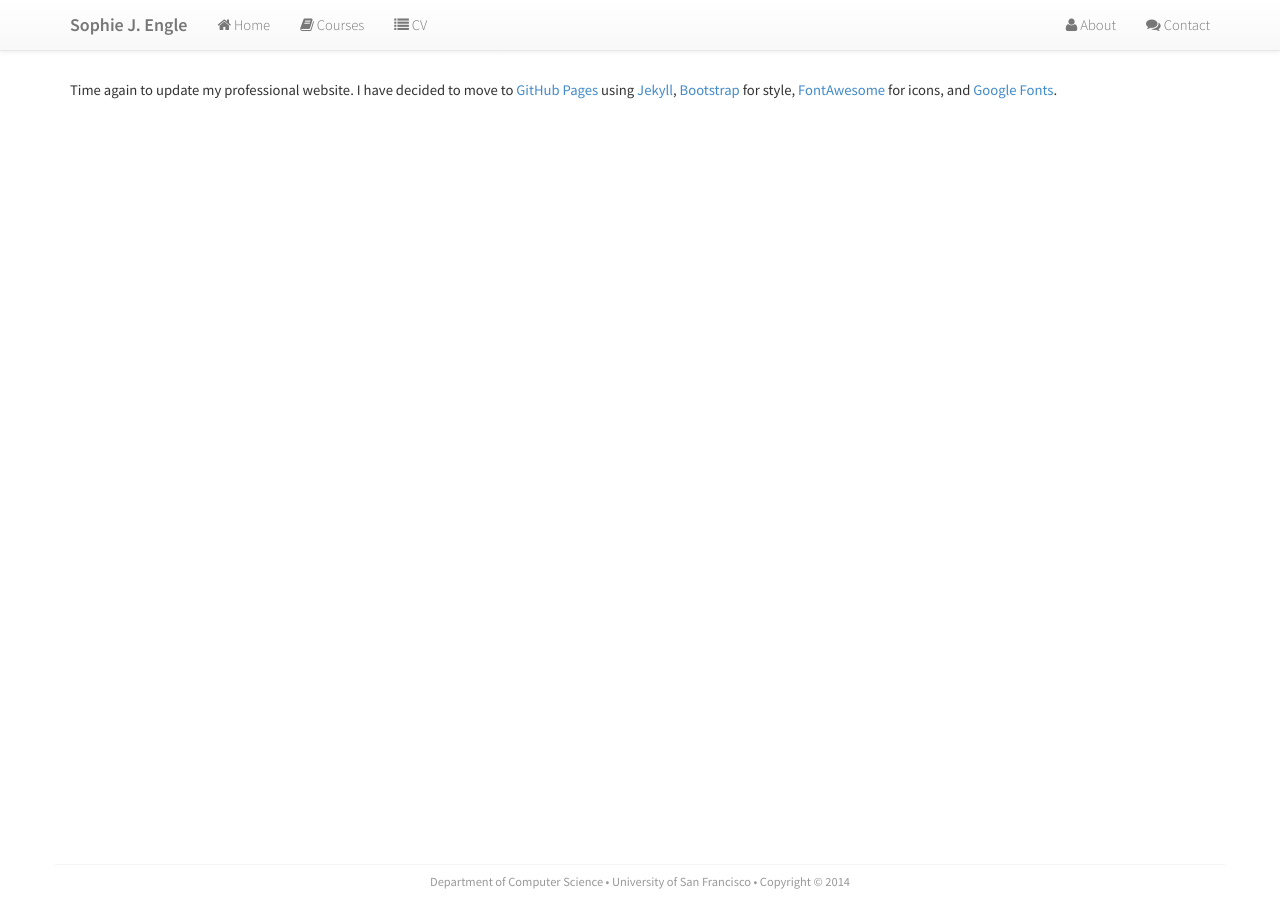
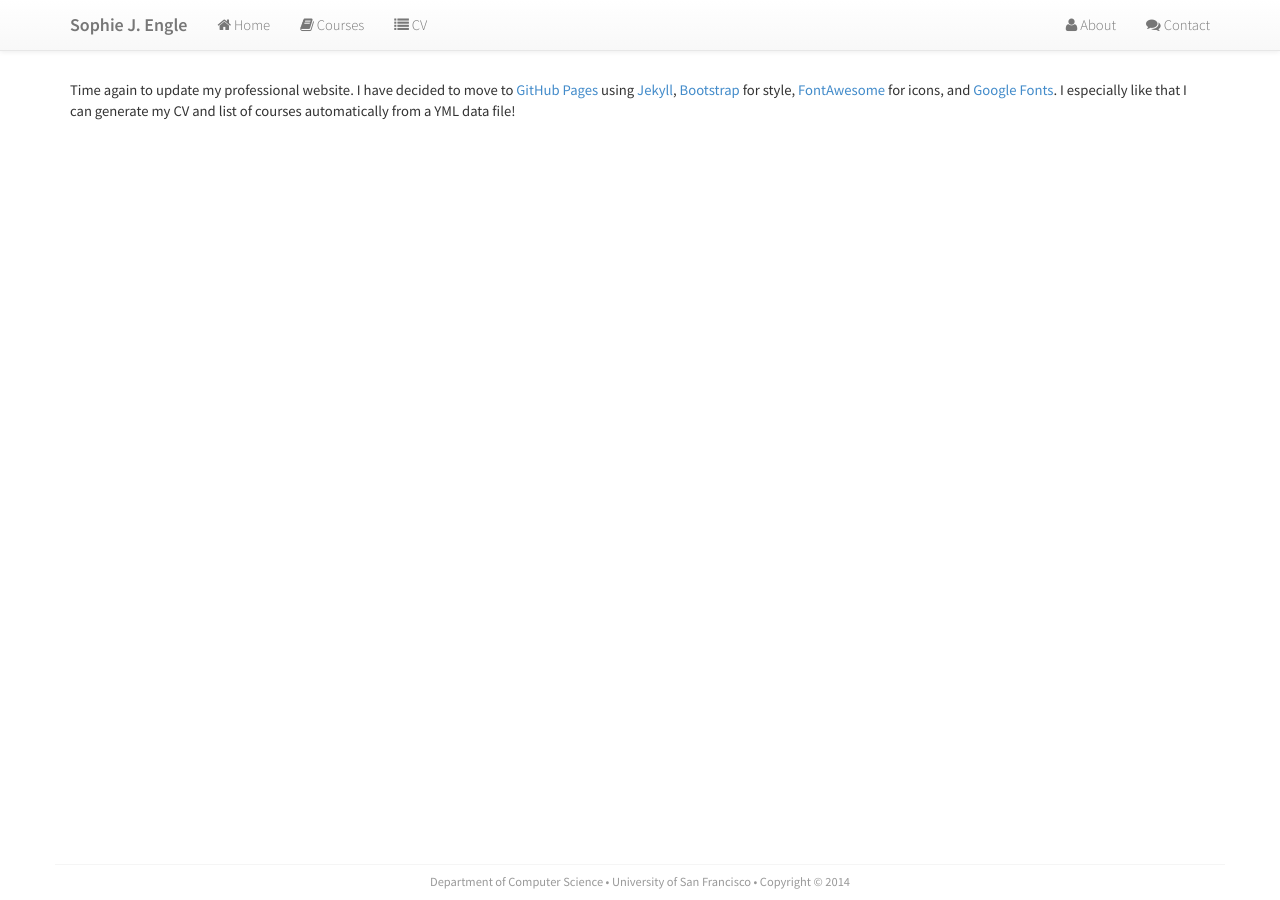
Before and after one commit to sjengle/sjengle.github.io, a Jekyll site: the page built from _posts/2014-01-14-website-relaunch.html, in a window 1280 px wide. Built offline with Jekyll 4.4.1, drawn with Linux system fonts in a browser that asks for light colours; Markdown is read by kramdown in place of the engine named in the settings.

Commit message:
Updating initial post.

```diff
--- a/_posts/2014-01-14-website-relaunch.html
+++ b/_posts/2014-01-14-website-relaunch.html
@@ -4,4 +4,4 @@ title:  "Website Relaunch"
 date:   2014-01-14 20:50:00
 ---
 
-<p>Time again to update my professional website. I have decided to move to <a href="http://pages.github.com/">GitHub Pages</a> using <a href="http://jekyllrb.com/">Jekyll</a>, <a href="http://getbootstrap.com/">Bootstrap</a> for style, <a href="http://fontawesome.io/">FontAwesome</a> for icons, and <a href="http://www.google.com/fonts">Google Fonts</a>.</p>
+<p>Time again to update my professional website. I have decided to move to <a href="http://pages.github.com/">GitHub Pages</a> using <a href="http://jekyllrb.com/">Jekyll</a>, <a href="http://getbootstrap.com/">Bootstrap</a> for style, <a href="http://fontawesome.io/">FontAwesome</a> for icons, and <a href="http://www.google.com/fonts">Google Fonts</a>. I especially like that I can generate my CV and list of courses automatically from a YML data file!</p>
```
